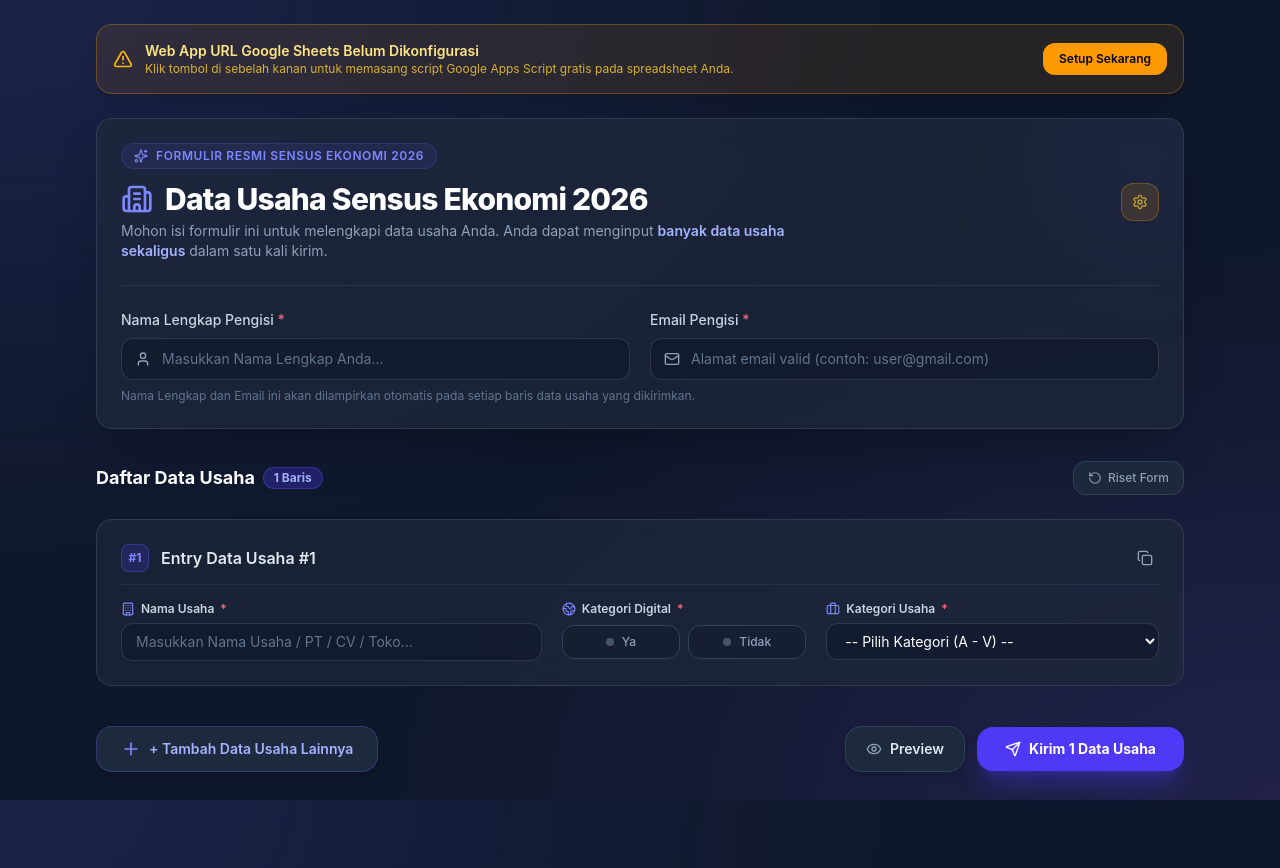
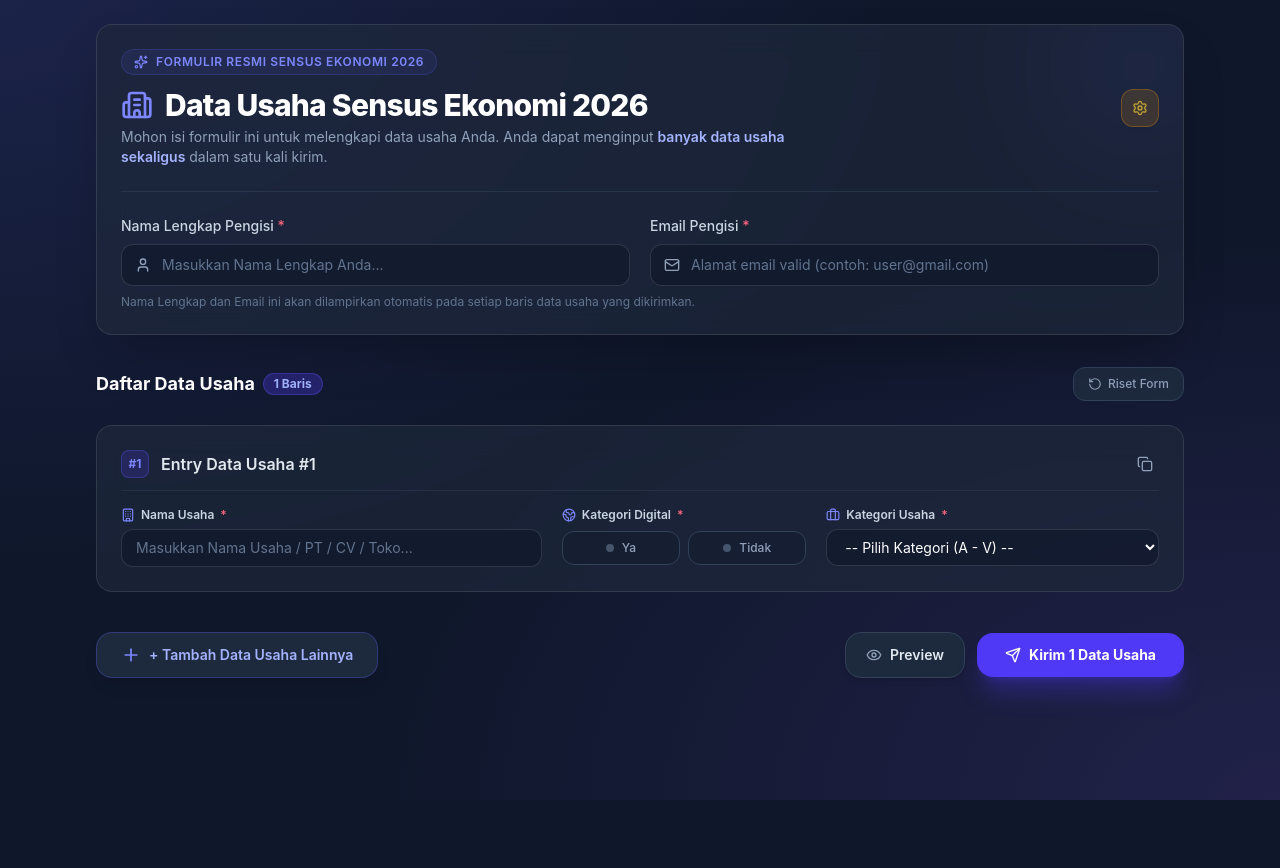
Before and after one commit to matchateens/Data-Usaha, a React (Vite) app: page / in a window 1280 px wide. After the commit the page ends 800 px from the top, so only its background shows below. Built offline with nearby package versions, Linux system fonts and the light colour scheme.

Commit message:
refactor: remove setup warning banner after integration

```diff
--- a/src/App.tsx
+++ b/src/App.tsx
@@ -199,26 +199,6 @@ export function App() {
         </div>
       )}
 
-      {/* Setup Alert Banner if scriptUrl not set */}
-      {!scriptUrl && (
-        <div className="mb-6 p-4 rounded-2xl bg-amber-500/10 border border-amber-500/30 text-amber-200 text-sm flex flex-col md:flex-row md:items-center justify-between gap-3 shadow-lg">
-          <div className="flex items-center gap-3">
-            <AlertTriangle className="w-5 h-5 text-amber-400 shrink-0" />
-            <div>
-              <p className="font-semibold">Web App URL Google Sheets Belum Dikonfigurasi</p>
-              <p className="text-xs text-amber-300/80">
-                Klik tombol di sebelah kanan untuk memasang script Google Apps Script gratis pada spreadsheet Anda.
-              </p>
-            </div>
-          </div>
-          <button
-            onClick={() => setIsScriptModalOpen(true)}
-            className="px-4 py-2 rounded-xl bg-amber-500 hover:bg-amber-400 text-slate-950 font-semibold text-xs transition-all shrink-0 self-start md:self-auto"
-          >
-            Setup Sekarang
-          </button>
-        </div>
-      )}
 
       {/* Header */}
       <Header
```
